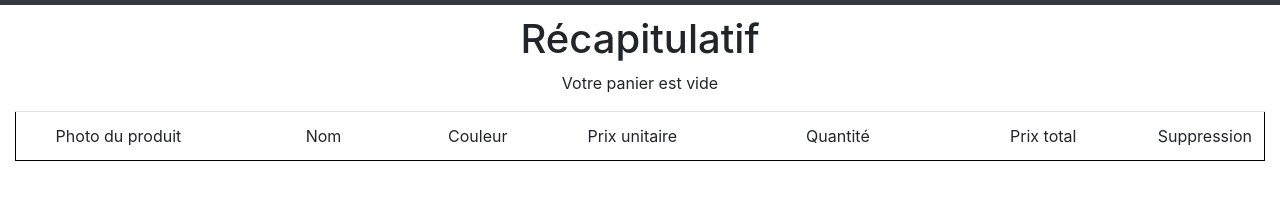
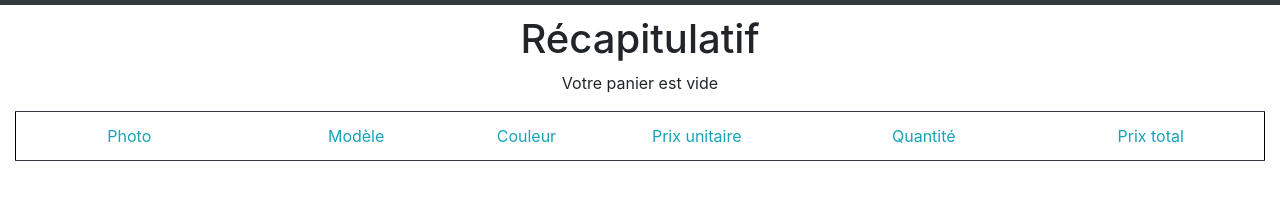
Before and after one commit to benlinux1/005_BenoitVINCENT-ORINOCO, a website: page basket.html in a window 1280 px wide. Shown: the part 61-260 px from the top of the page. Drawn offline with nearby package versions, Linux system fonts and the light colour scheme.

Commit message:
Edit comments and styles for basket display

```diff
--- a/css/style.css
+++ b/css/style.css
@@ -37,15 +37,10 @@ margin-top: 10px;
     #basket img {
         width: 80px;
     }
-
-    .large-for-mobile {
-        width: 160px;
-    }
     .total-price {
         width: 70px;
     }
 }
-
 
 @media screen and (max-width: 769px) {
     #all-teddies .card > img {
--- a/js/basket.js
+++ b/js/basket.js
@@ -16,83 +16,115 @@ basket.append(message);
 
 // Création d'une TABLE contenant la liste des produits + ajout à la section Basket
 const productList = document.createElement("table");
-productList.classList.add("col-md-12");
+productList.classList.add("col-12");
 productList.classList.add("table");
 basket.append(productList);
 
+// Création du Thead
+let thead = document.createElement("thead");
+productList.append(thead);
+
 // Création d'un "tr" contenant la description du produit
 let productDescription = document.createElement("tr");
-productDescription.classList.add("col-md-12");
-productList.append(productDescription);
+productDescription.classList.add("col-12");
+thead.append(productDescription);
 
-// Création d'un "td" "image du produit"
+// Création d'un "td" IMAGE
 let productImage = document.createElement("td");
 document.createElement("productImage");
 productImage.classList.add("col-2");
-productImage.innerText = "Photo du produit";
+productImage.classList.add("border-top");
+productImage.classList.add("border-bottom");
+productImage.classList.add("border-dark");
+productImage.classList.add("text-info");
+productImage.innerText = "Photo";
 productDescription.appendChild(productImage);
 
-// Récupération du nom de produit dans le localStorage
+// Création d'un "td" NOM
 let productName = document.createElement("td");
 document.createElement("productName");
 productName.classList.add("col-2");
 productName.classList.add("not-for-mobile");
-productName.innerText = "Nom";
+productName.classList.add("border-top");
+productName.classList.add("border-bottom");
+productName.classList.add("border-dark");
+productName.classList.add("text-info");
+productName.innerText = "Modèle";
 productDescription.append(productName);
 
-// Récupération de la couleur dans le localStorage
+// Création d'un "td" COULEUR
 let productColor = document.createElement("td");
 document.createElement("productColor");
 productColor.classList.add("col-1");
+productColor.classList.add("border-top");
+productColor.classList.add("border-bottom");
+productColor.classList.add("border-dark");
+productColor.classList.add("text-info");
 productColor.innerText = "Couleur";
 productDescription.append(productColor);
 
-// Création d'un "td" contenant le prix du produit
+// Création d'un "td" PRIX UNITAIRE
 let productPrice = document.createElement("td");
 document.createElement("productPrice");
 productPrice.classList.add("col-2");
 productPrice.classList.add("not-for-mobile");
+productPrice.classList.add("border-top");
+productPrice.classList.add("border-bottom");
+productPrice.classList.add("border-dark");
+productPrice.classList.add("text-info");
 productPrice.innerText = "Prix unitaire";
 productDescription.appendChild(productPrice);
 
-// Création d'un "td" contenant la quantité du produit
+// Création d'un "td" QUANTITE
 let productQuantity = document.createElement("td");
 document.createElement("productQuantity");
 productQuantity.classList.add("col-2");
+productQuantity.classList.add("border-top");
+productQuantity.classList.add("border-bottom");
+productQuantity.classList.add("border-dark");
+productQuantity.classList.add("text-info");
 productQuantity.innerText = "Quantité";
 productDescription.appendChild(productQuantity);
 
-// Création d'un "td" contenant le prix du produit
+// Création d'un "td" PRIX TOTAL
 let totalPrice = document.createElement("td");
 let totalPriceAmount = `${productQuantity}` * `${productPrice}`;
 document.createElement("totalPrice");
 totalPrice.classList.add("col-2");
+totalPrice.classList.add("border-top");
+totalPrice.classList.add("border-bottom");
+totalPrice.classList.add("border-dark");
+totalPrice.classList.add("text-info");
 totalPrice.innerText = "Prix total";
 productDescription.appendChild(totalPrice);
 
-// Création d'un "td" contenant le bouton supprimer
+/* // Création d'un "td" SUPPRIMER
 let deleteTd = document.createElement("td");
 document.createElement("deleteTd");
 deleteTd.classList.add("col-2");
 deleteTd.classList.add("not-for-mobile");
-deleteTd.innerText = "Suppression";
-productDescription.appendChild(deleteTd);
+productDescription.appendChild(deleteTd); */
+
+// Création du Tbody
+let tbody = document.createElement("tbody");
+productList.append(tbody);
 
 // Identification du Panier d'article depuis le Local Storage
 let listOfArticles = localStorage.getItem("basket");
 let listOfArticlesJSON = JSON.parse(listOfArticles);
 
-// Implémentation d'un tableau dans le LS pour stocker les prix
+// Implémentation d'un tableau dans le Local Storage pour stocker les prix
 let priceTable= [];
 let totalPriceTable = JSON.stringify(priceTable);
 localStorage.setItem("tableauPrix", totalPriceTable);
 
-// Implémentation d'un tableau dans le LS pour stocker les Id de produits
+// Implémentation d'un tableau dans le Local Storage pour stocker les Id de produits
 let productArray = [];
 let products = localStorage.getItem("products");
 let listofProducts = JSON.parse(products);
 localStorage.setItem("products", JSON.stringify(productArray));
 
+// Création de la classe product pour stocker les attributs des produits
 class product {
     constructor(articleId, articleImage, articleName, articleColor, articlePrice) {
         this.articleId = articleId;
@@ -104,27 +136,26 @@ class product {
     }
 }
 
-
-// RECUPERATION DE TOUS LES ARTICLES AU PANIER
 // Message si panier vide
 if (listOfArticles === '{}' || listOfArticles === '[]' || listOfArticles === null) {
     message.innerText = "Votre panier est vide";
 // Construction du Tableau pour chaque au panier
 } else {
+    // RECUPERATION DE TOUS LES ARTICLES stockés dans le Local Storage
     listOfArticlesJSON.forEach(article => {
-
+        // Création d'un nouveau produit POUR CHAQUE ARTICLE du Local Storage
         let newProduct = new product;
 
-        // Stockage de l'Id des produits dans le Local Storage
+        // Stockage de l'Id des produits dans le Local Storage pour future requête POST
         productArray.push(article.articleId);
         localStorage.setItem("products", JSON.stringify(productArray));
 
-        // Création de la ligne article dans un TR
+        // Création de la ligne article dans un TR puis insertion dans Tbody
         let ligneArticle = document.createElement("tr");
         document.createElement("ligneArticle");
-        productList.append(ligneArticle);
+        tbody.append(ligneArticle);
 
-        // Création de la colonne Image dans un TD
+        // Insertion de l'image de l'article dans un TD
         let imageColumn = document.createElement("td");
         let imageProduct = document.createElement("img")
         document.createElement("imageColumn");
@@ -134,7 +165,7 @@ if (listOfArticles === '{}' || listOfArticles === '[]' || listOfArticles === nu
         imageColumn.classList.add("col-2");
         ligneArticle.append(imageColumn);
 
-        // Création de la colonne Name dans un TD
+        // Insertion du nom de l'article dans un TD
         let nameColumn = document.createElement("td");
         document.createElement("nameColumn");
         nameColumn.append(article.articleName);
@@ -142,14 +173,14 @@ if (listOfArticles === '{}' || listOfArticles === '[]' || listOfArticles === nu
         nameColumn.classList.add("not-for-mobile");
         ligneArticle.append(nameColumn);
 
-        // Création de la colonne Color dans un TD
+        // Insertion de la couleur de l'article dans un TD
         let colorColumn = document.createElement("td");
         document.createElement("colorColumn");
         colorColumn.append(article.articleColor);
-        colorColumn.classList.add("col-md-1");
+        colorColumn.classList.add("col-xs-1");
         ligneArticle.append(colorColumn);
 
-        // Création de la colonne Price dans un TD
+        // Insertion du prix de l'article dans un TD
         let priceColumn = document.createElement("td");
         document.createElement("priceColumn");
         priceColumn.append(article.articlePrice/100 + " €");
@@ -160,6 +191,7 @@ if (listOfArticles === '{}' || listOfArticles === '[]' || listOfArticles === nu
         // Création de la colonne Quantity dans un TD
         let quantityColumn = document.createElement("td");
         document.createElement("quantityColumn");
+        // Insertion du bouton - pour réduire la quantité
         let lessQuantityButton = document.createElement("button");
         document.createElement("lessQuantityButton");
         lessQuantityButton.innerText = "-";
@@ -170,11 +202,12 @@ if (listOfArticles === '{}' || listOfArticles === '[]' || listOfArticles === nu
         lessQuantityButton.classList.add("btn-sm");
         quantityColumn.append(lessQuantityButton);
         quantityColumn.append(article.articleQuantity);
-        quantityColumn.classList.add("col-2");
+        quantityColumn.classList.add("col-sm-3");
+        quantityColumn.classList.add("col-");
         quantityColumn.classList.add("large-for-mobile");
         ligneArticle.append(quantityColumn);
 
-        // Création d'un "td" contenant le bouton +
+        // Insertion du bouton + pour augmenter la quantité
         let addQuantityButton = document.createElement("button");
         document.createElement("addQuantityButton");
         addQuantityButton.innerText = "+";
@@ -185,54 +218,59 @@ if (listOfArticles === '{}' || listOfArticles === '[]' || listOfArticles === nu
         addQuantityButton.classList.add("btn-sm");
         quantityColumn.append(addQuantityButton);
 
-        // Création de la colonne Prix Total dans un TD
+        // // Insertion du prix total (quantité X prix de l'article) dans un TD
         let totalPriceColumn = document.createElement("td");
         let totalPriceColumnAmount = article.articleQuantity * article.articlePrice/100;
         document.createElement("totalPriceColumn");
         totalPriceColumn.classList.add("total-price");
-        totalPrice.classList.add("col-2");
+        totalPriceColumn.classList.add("col-2");
+        totalPriceColumn.classList.add("px-0");
         totalPriceColumn.append(totalPriceColumnAmount + " €");
         ligneArticle.append(totalPriceColumn);
         priceTable.push(totalPriceColumnAmount);
         localStorage.setItem("tableauPrix", JSON.stringify(priceTable));
 
-        // Création d'un "td" contenant le bouton supprimer
+        // Création et insertion du bouton supprimer pour chaque article
         let deleteButtonContainer = document.createElement("td");
         let deleteButton = document.createElement("button");
         document.createElement("deleteButtonContainer");
         document.createElement("deleteButton");
         deleteButtonContainer.classList.add("col-2");
         deleteButtonContainer.classList.add("not-for-mobile");
+        deleteButtonContainer.classList.add("border");
+        deleteButtonContainer.classList.add("border-start-1");
+        deleteButtonContainer.classList.add("border-dark");
         deleteButton.classList.add("rounded-pill");
         deleteButton.innerText = "Supprimer";
         deleteButton.classList.add("btn");
         deleteButton.classList.add("btn-info");
         deleteButton.classList.add("btn-sm");
-
         deleteButtonContainer.append(deleteButton);
         ligneArticle.appendChild(deleteButtonContainer);
 
+        // Fonctionnalité pour réduire la quantité au clic
         lessQuantityButton.addEventListener("click", function() {
             article.articleQuantity -= 1;
             localStorage.setItem("basket", JSON.stringify(listOfArticlesJSON));
             location.reload();
         })
 
+        // Fonctionnalité pour augmenter la quantité au clic
         addQuantityButton.addEventListener("click", function() {
             article.articleQuantity += 1;
             localStorage.setItem("basket", JSON.stringify(listOfArticlesJSON));
             location.reload();
         })
 
-        // SUPPRESSION d'un article
+        // Fonction pour supprimer un article du Local Storage et du tableau, avec message d'information
         function deleteArticle() {
             let index = listOfArticlesJSON.indexOf(article);
             listOfArticlesJSON.splice(index, 1);
             localStorage.setItem("basket", JSON.stringify(listOfArticlesJSON));
-            alert("Vous venez de supprimer l'ours " + article.articleName + " du panier");
+            alert("Vous venez de supprimer l'ours " + article.articleName + " (coloris " + article.articleColor + ") du panier");
         }
 
-        // FONCTION PERMETTANT DE SUPPRIMER L'OBJET
+        // Fonctionnalité pour supprimer l'objet au clic sur bouton "supprimer"
         deleteButton.addEventListener("click", function() {
             deleteArticle();
             location.reload();
@@ -259,7 +297,6 @@ totalOrderPriceText.style.fontWeight = 'bold';
 totalOrderPriceText.classList.add("text-info");
 basket.append(totalOrderPriceText);
 totalOrderPriceText.innerText = "Montant total de votre commande : " + totalOrder + " €";
-
 
 // Création des données de contact
 class contact {
@@ -337,7 +374,6 @@ let address = document.getElementById("address");
 let city = document.getElementById("city");
 let eMail = document.getElementById("email");
 
-
 firstName.addEventListener("change",function() {
     newContact.firstname = firstName.value;
 })
```
Also changed, not shown: js/product.js (+5 -5 lines).
